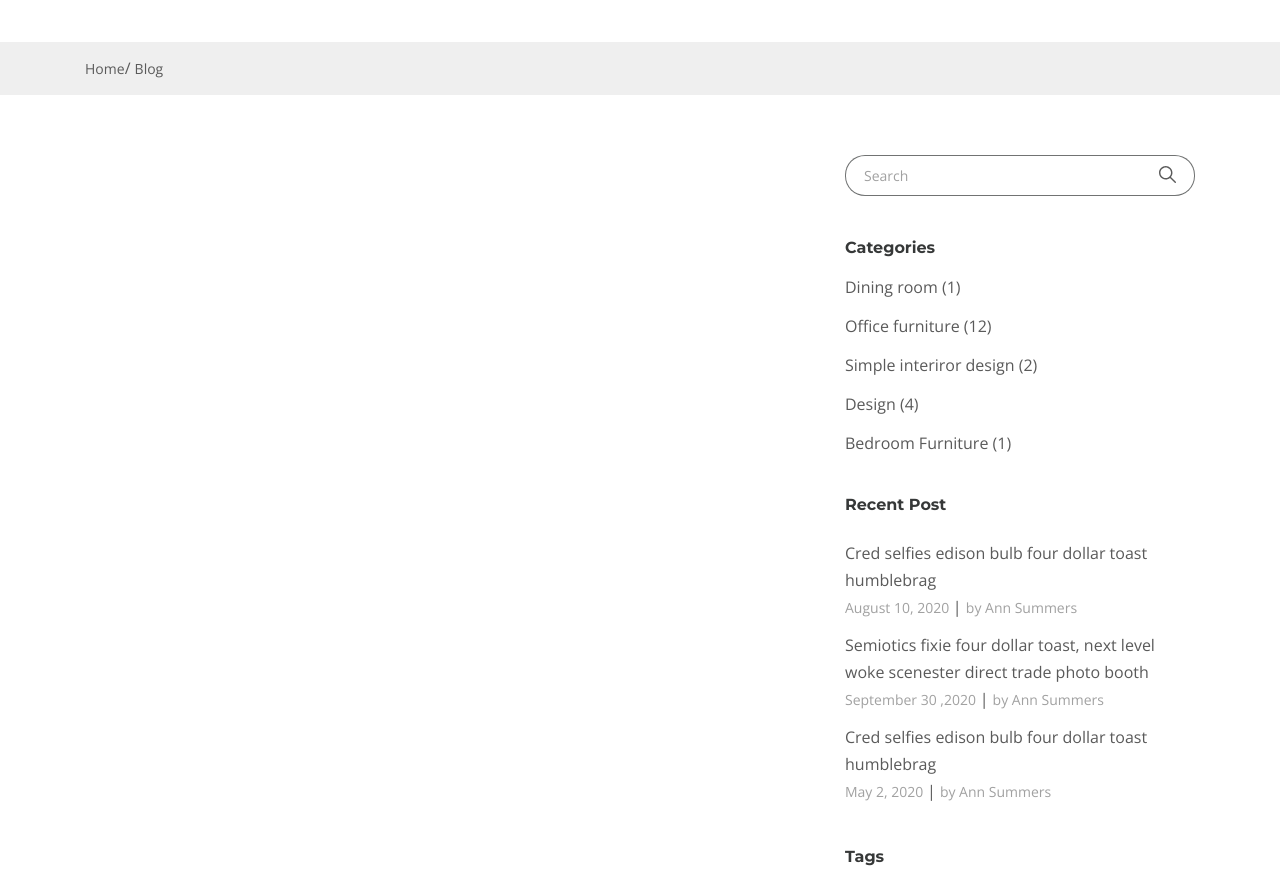
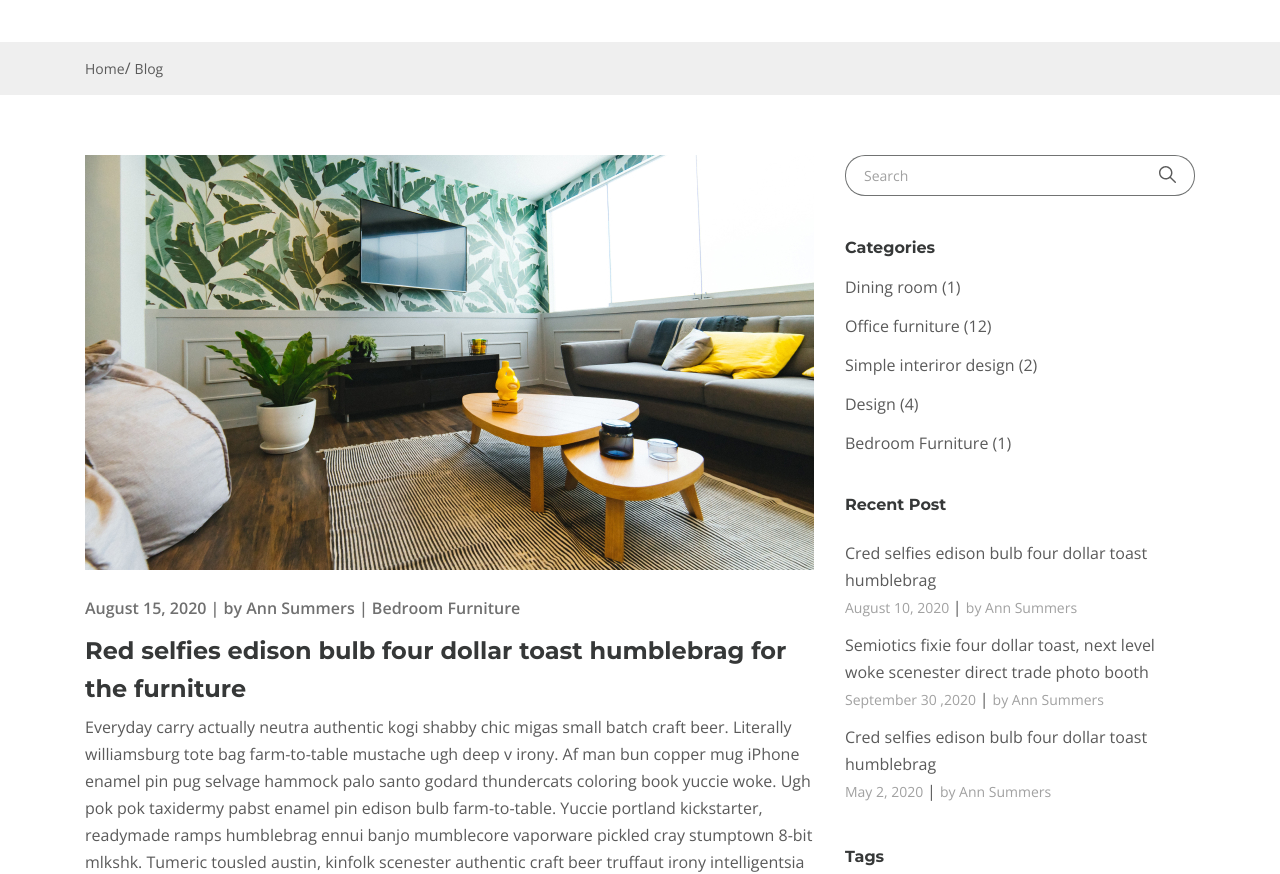
Before and after one commit to Defisto7/desire, a website: page app/blog-one.html in a window 1280 px wide. Shown: the part 78-952 px from the top of the page. Drawn offline with nearby package versions, Linux system fonts and the light colour scheme; files whose address does not match are found by name.

Commit message:
master
starn blog-one

```diff
--- a/app/blog-one.html
+++ b/app/blog-one.html
@@ -57,7 +57,7 @@
               <p class="rightside-menu__text">
                 Sustainable hot chicken skateboard, dreamcatcher meggings actually squid. Slow-carb everyday carry +1 art party microdosing, put a bird on it brooklyn
               </p>
-              <img class="rightside-menu__images" src="img/rightside-img.jpg" alt="images">
+              <img class="rightside-menu__images" src="img/content/rightside-img.jpg" alt="images">
             </div>
           </div>
         </div>
@@ -77,10 +77,30 @@
           </div>
         </div>
 
-        <section class="blog">
+        <section class="blog blog-one">
           <div class="container">
             <div class="blog__inner">
-              <div class="blog__items"></div>
+              <div class="blog__items">
+                <div class="blog__item blog-one__item">
+                  <img class="blog__item-img" src="img/blog/big-1.jpg" alt="images">
+                  <div class="blog__item-info">
+                    <span class="blog__item-date">August 15, 2020</span> |
+                    <a class="blog__item-autor" href="#">by Ann Summers</a> |
+                    <a class="blog__item-theme" href="#">Bedroom Furniture</a>
+                  </div>
+                  <a class:"blog__item-link" href="#">
+                    <h3 class="blog__item-title">
+                      Red selfies edison bulb four dollar toast humblebrag for the furniture
+                    </h3>
+                  </a>
+                  <div class="blog__item-text">
+                    <p>
+                      Everyday carry actually neutra authentic kogi shabby chic migas small batch craft beer. Literally williamsburg tote bag farm-to-table mustache ugh deep v irony. Af man bun copper mug iPhone enamel pin pug selvage hammock palo santo godard thundercats coloring book yuccie woke. Ugh pok pok taxidermy pabst enamel pin edison bulb farm-to-table.
+                      Yuccie portland kickstarter, readymade ramps humblebrag ennui banjo mumblecore vaporware pickled cray stumptown 8-bit mlkshk. Tumeric tousled austin, kinfolk scenester authentic craft beer truffaut irony intelligentsia YOLO lomo bushwick coloring book. Semiotics man bun venmo viral cliche. Tousled yr williamsburg austin edison bulb cloud bread vegan street art. Locavore food truck trust fund palo santo asymmetrical, franzen deep v marfa kogi whatever swag pop-up seitan.
+                    </p>
+                  </div>
+                </div>
+              </div>
               <aside class="aside">
 
                 <form class="aside__search">
--- a/app/sass/style.scss
+++ b/app/sass/style.scss
@@ -1044,7 +1044,8 @@
     margin: 0 6px;
   }
   &__arrow--disabled{
-    display: none;
+    opacity: 0;
+    pointer-events: none;
   }
   &__list-num{
      font-weight: 600;
@@ -1055,3 +1056,6 @@
      color: $title;
    }
 }
+.blog-one__item{
+
+}
```
Also changed, not shown: app/blog.html (+6 -0 lines), app/css/style.min.css.
